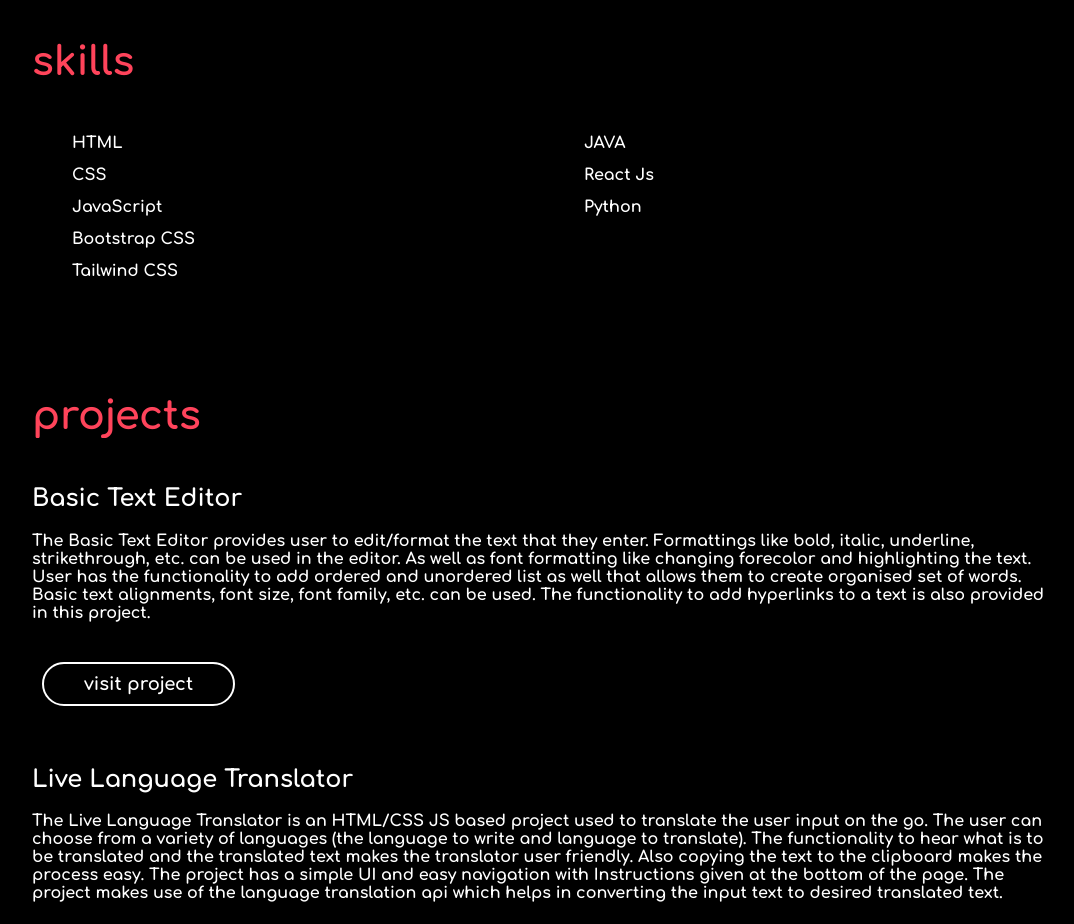
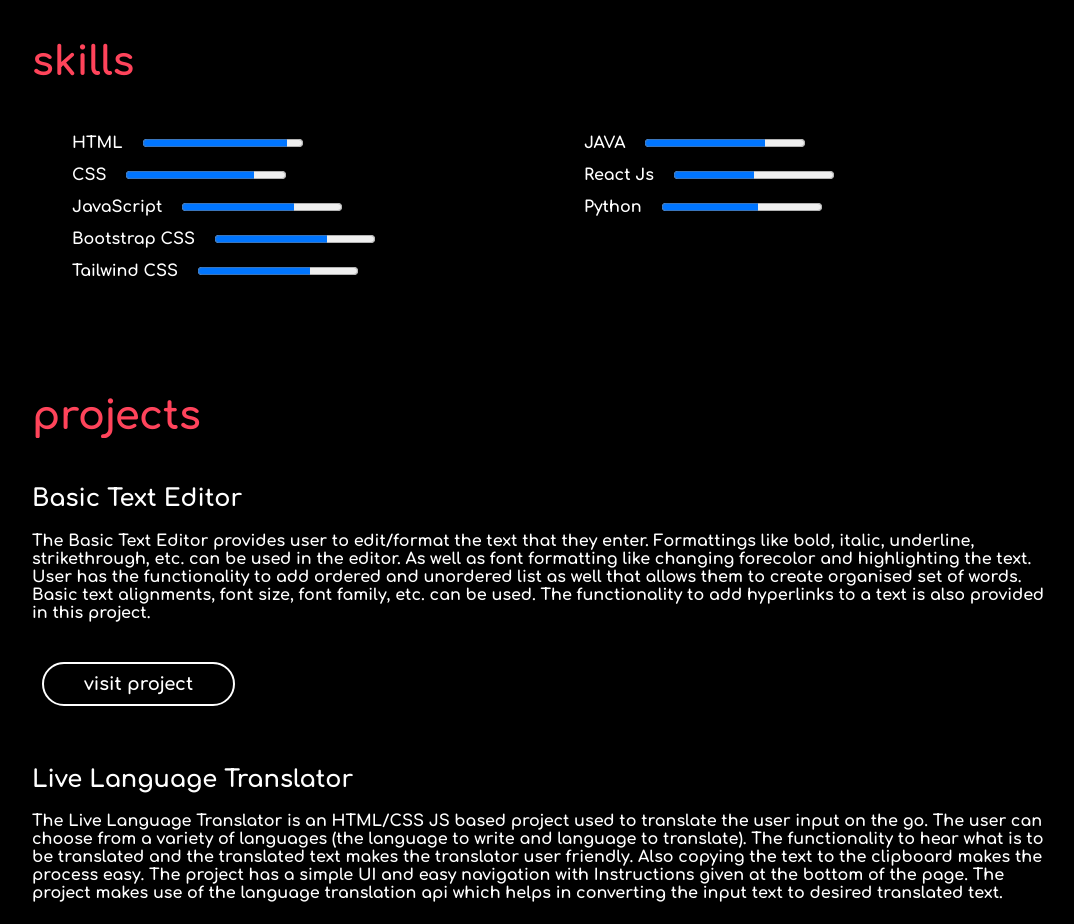
Before and after one commit to AdityaNair07/Aditya_Portfolio, a plain HTML site: page index.html in a window 1280 px wide. Shown: the part 860-1784 px from the top of the page, without its empty margins (96-1170 px from the left). Drawn offline with nearby package versions, Linux system fonts and the light colour scheme.

Commit message:
update html

```diff
--- a/index.css
+++ b/index.css
@@ -203,6 +203,11 @@ html {
   list-style-type: none;
   line-height: 2;
 }
+.skillset li {
+  display: flex;
+  align-items: center;
+  gap: 20px;
+}
 .project {
   display: flex;
   flex-direction: column;
--- a/index.html
+++ b/index.html
@@ -55,18 +55,42 @@
         <div class="skillset">
           <div>
             <ul>
-              <li>HTML</li>
-              <li>CSS</li>
-              <li>JavaScript</li>
-              <li>Bootstrap CSS</li>
-              <li>Tailwind CSS</li>
+              <li>
+                <span>HTML</span>
+                <progress value="90" max="100"></progress>
+              </li>
+              <li>
+                <span>CSS</span>
+                <progress value="80" max="100"></progress>
+              </li>
+              <li>
+                <span>JavaScript</span>
+                <progress value="70" max="100"></progress>
+              </li>
+              <li>
+                <span>Bootstrap CSS</span>
+                <progress value="70" max="100"></progress>
+              </li>
+              <li>
+                <span>Tailwind CSS</span>
+                <progress value="70" max="100"></progress>
+              </li>
             </ul>
           </div>
           <div>
             <ul>
-              <li>JAVA</li>
-              <li>React Js</li>
-              <li>Python</li>
+              <li>
+                JAVA
+                <progress value="75" max="100"></progress>
+              </li>
+              <li>
+                React Js
+                <progress value="50" max="100"></progress>
+              </li>
+              <li>
+                Python
+                <progress value="60" max="100"></progress>
+              </li>
             </ul>
           </div>
         </div>
```
